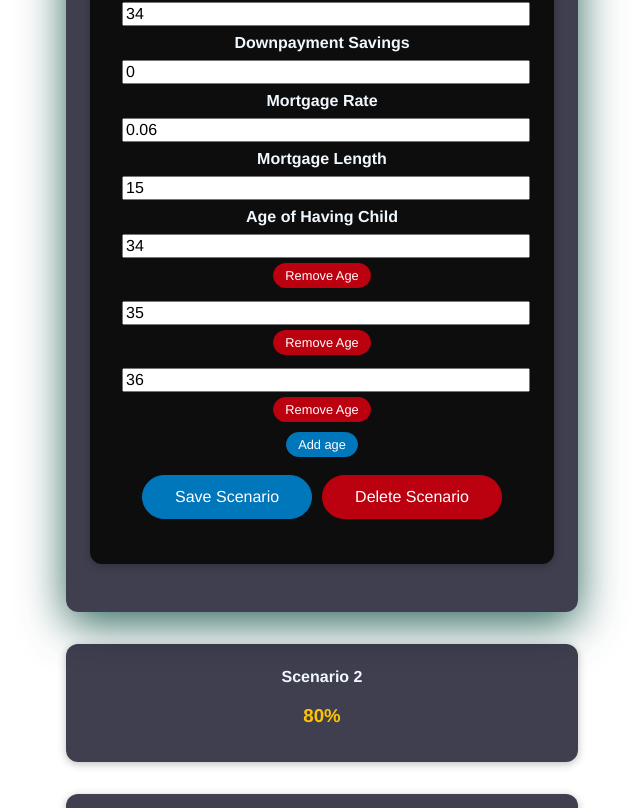
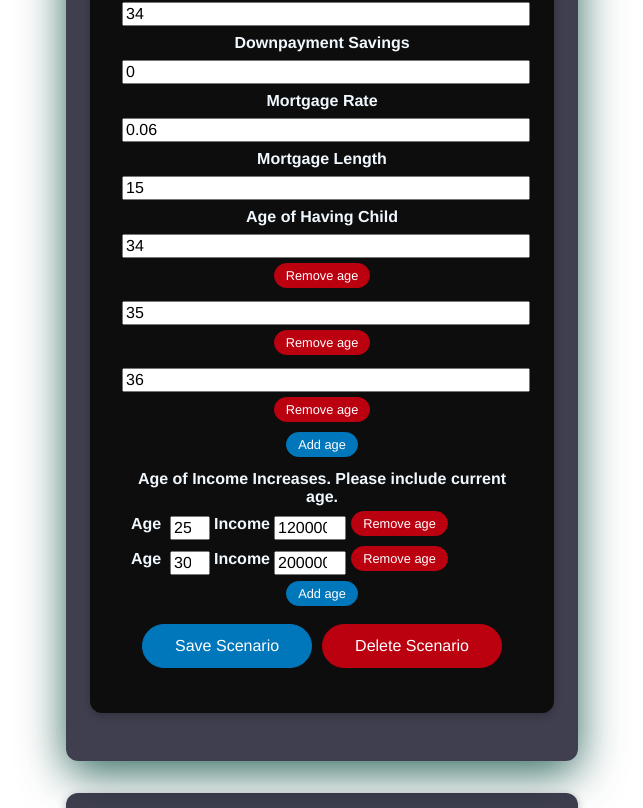
Before and after one commit to Matthew-Curry/RetireRight, a Vue app in the folder frontend/: page / in a window 1280 px wide. Shown: the part 589-1397 px from the top of the page, without its empty margins (338-981 px from the left). Built offline with nearby package versions, Linux system fonts and the light colour scheme.

Commit message:
base scenario component functionality

```diff
--- a/frontend/src/App.vue
+++ b/frontend/src/App.vue
@@ -20,6 +20,7 @@
       </app-scenario>
     </ul>
     <chart></chart>
+    <button v-if="scenarios.length < 5" @click="addScenario">Add Scenario</button>
   </div>
 </template>
 
@@ -52,7 +53,8 @@ export default {
           downpaymentSavings: 0,
           mortgageRate: 0.06,
           mortgageLength: 15,
-          ageKids: [34, 35, 36]
+          ageKids: [34, 35, 36],
+          incomeInc: {"25": 120000, "30": 200000}
         },
         {
           percentSuccess: 0.8,
@@ -65,7 +67,8 @@ export default {
           downpaymentSavings: 0,
           mortgageRate: 0.06,
           mortgageLength: 15,
-          ageKids: [34, 35, 36]
+          ageKids: [34, 35, 36],
+          incomeInc: {"25": 120000, "30": 200000}
         },
         {
           percentSuccess: 0.9,
@@ -78,7 +81,8 @@ export default {
           downpaymentSavings: 0,
           mortgageRate: 0.06,
           mortgageLength: 15,
-          ageKids: [34, 35, 36]
+          ageKids: [34, 35, 36],
+          incomeInc: {"25": 120000, "30": 200000}
         },
         {
           percentSuccess: 0.95,
@@ -91,7 +95,8 @@ export default {
           downpaymentSavings: 0,
           mortgageRate: 0.06,
           mortgageLength: 15,
-          ageKids: [34, 35, 36]
+          ageKids: [34, 35, 36],
+          incomeInc: {"25": 120000, "30": 200000}
         },
         {
           percentSuccess: 0.4,
@@ -104,7 +109,8 @@ export default {
           downpaymentSavings: 0,
           mortgageRate: 0.06,
           mortgageLength: 15,
-          ageKids: [34, 35, 36]
+          ageKids: [34, 35, 36],
+          incomeInc: {"25": 120000, "30": 200000}
         },
       ],
     };
@@ -125,6 +131,27 @@ export default {
 
     deleteScenario(index) {
       this.scenarios.splice(index,1);
+    },
+
+    addScenario() {
+      this.scenarios.push(
+        {
+          percentSuccess: null,
+          rent: null,
+          food: null,
+          entertainment: null,
+          yearlyTravel: null,
+          ageHome: null,
+          homeCost: null,
+          downpaymentSavings: null,
+          mortgageRate: null,
+          mortgageLength: null,
+          ageKids: [],
+          incomeInc: {}
+        }
+      )
+
+      this.selectedScenarioIndex = this.scenarios.length -1
     }
   },
 };
@@ -139,4 +166,15 @@ export default {
   color: #2c3e50;
   margin-top: 60px;
 }
+
+button {
+  font: inherit;
+  border: 1px solid #0076bb;
+  background-color: #0076bb;
+  color: white;
+  cursor: pointer;
+  padding: 0.75rem 2rem;
+  border-radius: 30px;
+  margin: 5px;
+}
 </style>
--- a/frontend/src/components/AppScenario.vue
+++ b/frontend/src/components/AppScenario.vue
@@ -14,96 +14,112 @@
         <input
           id="rent"
           name="rent"
-          type="text"
+          type="number"
           v-model="rent"
           @input="updateChangedFields('rent')"
         />
       </div>
+
       <div class="form-control">
         <label for="food">Food</label>
         <input
           id="food"
           name="food"
-          type="text"
+          type="number"
           v-model="food"
           @input="updateChangedFields('food')"
         />
       </div>
+
       <div class="form-control">
         <label for="entertainment">Entertainment</label>
         <input
           id="entertainment"
           name="entertainment"
-          type="text"
+          type="number"
           v-model="entertainment"
           @input="updateChangedFields('entertainment')"
         />
       </div>
+
       <div class="form-control">
         <label for="yearlyTravel">Yearly Travel</label>
         <input
           id="yearlyTravel"
           name="yearlyTravel"
-          type="text"
+          type="number"
           v-model="yearlyTravel"
           @input="updateChangedFields('yearlyTravel')"
         />
       </div>
+
       <div class="form-control">
         <label for="ageHome">Age Home</label>
         <input
           id="ageHome"
           name="ageHome"
-          type="text"
+          type="number"
           v-model="ageHome"
           @input="updateChangedFields('ageHome')"
         />
       </div>
+
       <div class="form-control">
         <label for="downpaymentSavings">Downpayment Savings</label>
         <input
           id="downpaymentSavings"
           name="downpaymentSavings"
-          type="text"
+          type="number"
           v-model="downpaymentSavings"
           @input="updateChangedFields('downpaymentSavings')"
         />
       </div>
+
       <div class="form-control">
         <label for="mortgageRate">Mortgage Rate</label>
         <input
           id="mortgageRate"
           name="mortgageRate"
-          type="text"
+          type="number"
+          step="0.01"
           v-model="mortgageRate"
           @input="updateChangedFields('mortgageRate')"
         />
       </div>
+
       <div class="form-control">
         <label for="mortgageLength">Mortgage Length</label>
         <input
           id="mortgageLength"
           name="mortgageLength"
-          type="text"
+          type="number"
           v-model="mortgageLength"
           @input="updateChangedFields('mortgageLength')"
         />
       </div>
+
       <div class="form-control">
         <label for="ageOfKids">Age of Having Child</label>
         <div v-for="(age, index) in ageKids" :key="index">
           <input
             id="ageOfKids"
             name="ageOfKids"
-            type="text"
+            type="number"
             v-model="ageKids[index]"
             @input="updateChangedFields('ageKids')"
           />
-          <button class="deleteButton deleteAgeButton" @click="removeAge(index)">
-            Remove Age
+          <button
+            class="deleteButton deleteAgeButton"
+            @click="removeAge(index)"
+          >
+            Remove age
           </button>
         </div>
-        <button class="saveButton saveAgeButton" v-if="addingKid === false" @click="addingKid = true">
+        <button
+          class="saveButton saveAgeButton"
+          v-if="addingKid === false"
+          @click="addingKid = true"
+        >
           Add age
         </button>
         <input
@@ -112,7 +128,92 @@
           id="ageOfKids"
           name="ageOfKids"
         />
-        <button class="saveButton saveAgeButton" v-if="addingKid" @click="submitAge">Submit age</button>
+        <button
+          class="saveButton saveAgeButton"
+          v-if="addingKid"
+          @click="submitAge"
+        >
+          Submit age
+        </button>
+      </div>
+
+      <div class="form-control">
+        <label for="ageIncome"
+          >Age of Income Increases. Please include current age.</label
+        >
+        <div
+          v-for="(income, age) in incomeInc"
+          :key="age"
+          style="display: flex; flex-shrink: 0; align-items: center"
+        >
+          <label style="width: 3rem">Age</label>
+          <input
+            id="ageIncome"
+            style="width: 2rem"
+            name="ageIncome"
+            type="number"
+            :value="age"
+            @input="
+              updateChangedFields('incomeInc');
+              incomeAge = age;
+            "
+          />
+          <label style="width: 4rem">Income</label>
+          <input
+            style="width: 4rem"
+            id="ageIncome"
+            name="ageIncome"
+            type="number"
+            :value="income"
+            @input="
+              updateChangedFields('incomeInc');
+              incomeValue = income;
+            "
+          />
+          <button
+            class="deleteButton deleteAgeButton"
+            @click="removeIncomeAge(age)"
+          >
+            Remove age
+          </button>
+        </div>
+        <button
+          class="saveButton saveAgeButton"
+          v-if="addingIncome === false"
+          @click="addingIncome = true"
+        >
+          Add age
+        </button>
+        <div
+          v-if="addingIncome"
+          style="display: flex; flex-shrink: 0; align-items: center"
+        >
+          <label style="width: 3rem">Age</label>
+          <input
+            id="ageIncome"
+            style="width: 2rem"
+            name="ageIncome"
+            type="number"
+            v-model="incomeAge"
+            @input="updateChangedFields('incomeInc')"
+          />
+          <label style="width: 4rem">Income</label>
+          <input
+            style="width: 4rem"
+            id="ageIncome"
+            name="ageIncome"
+            type="number"
+            v-model="incomeValue"
+            @input="updateChangedFields('incomeInc')"
+          />
+        </div>
+        <button
+          class="saveButton saveAgeButton"
+          v-if="addingIncome"
+          @click="submitIncome(age)"
+        >
+          Submit age
+        </button>
       </div>
       <div class="form-control">
         <button
@@ -166,18 +267,23 @@ export default {
       saveHovered: false,
       deleteHovered: false,
       addingKid: false,
+      addingIncome: false,
       additionalKid: null,
+      incomeAge: null,
+      incomeValue: null,
       changedFields: [],
 
       // attributes from the data prop
-      rent: 0,
-      food: 0,
-      entertainment: 0,
-      yearlyTravel: 0,
-      ageHome: 0,
-      downpaymentSavings: 0,
-      mortgageRate: 0,
-      mortgageLength: 0,
+      rent: null,
+      food: null,
+      entertainment: null,
+      yearlyTravel: null,
+      ageHome: null,
+      downpaymentSavings: null,
+      mortgageRate: null,
+      mortgageLength: null,
+      ageKids: null,
+      incomeInc: null,
     };
   },
 
@@ -190,7 +296,8 @@ export default {
     this.downpaymentSavings = this.sourceData.downpaymentSavings;
     this.mortgageRate = this.sourceData.mortgageRate;
     this.mortgageLength = this.sourceData.mortgageLength;
-    this.ageKids = this.sourceData.ageKids;
+    this.ageKids = [...this.sourceData.ageKids];
+    this.incomeInc = JSON.parse(JSON.stringify(this.sourceData.incomeInc));
   },
 
   computed: {
@@ -261,7 +368,24 @@ export default {
     },
 
     removeAge(index) {
-        this.ageKids.splice(index,1);
+      this.ageKids.splice(index, 1);
+    },
+
+    removeIncomeAge(age) {
+      delete this.incomeInc[age];
+    },
+
+    submitIncome(age) {
+      if (this.incomeAge) {
+        delete this.incomeInc[age];
+        this.incomeInc[this.incomeAge] = this.incomeValue;
+      } else {
+        this.incomeInc[age] = this.incomeValue;
+      }
+
+      this.incomeAge = null;
+      this.incomeValue = null;
+      this.addingIncome = false;
     },
 
     deleteScenario() {
@@ -271,7 +395,8 @@ export default {
     submitForm() {
       // build JSON of only the changed fields
       const patchValues = {};
-      for (let field in this.changedFields) {
+      for (const field of this.changedFields) {
+
         patchValues[field] = this.$data[field];
       }
       this.$emit("form-submitted", this.scenarioIndex, patchValues);
@@ -357,8 +482,8 @@ select {
 }
 
 .saveAgeButton {
-    font-size: 0.8rem;
-    padding: 0.25rem .7rem
+  font-size: 0.8rem;
+  padding: 0.25rem 0.7rem;
 }
 
 .darkSaveButton {
@@ -378,12 +503,24 @@ select {
 }
 
 .deleteAgeButton {
-    font-size: 0.8rem;
-    padding: 0.25rem .7rem
+  font-size: 0.8rem;
+  padding: 0.25rem 0.7rem;
 }
 
 .darkDeleteButton {
   border: 1px solid #68020a;
   background-color: #68020a;
 }
+
+div.settings {
+  display: grid;
+  grid-template-columns: max-content max-content;
+  grid-gap: 5px;
+}
+div.settings label {
+  text-align: right;
+}
+div.settings label:after {
+  content: ":";
+}
 </style>
```
